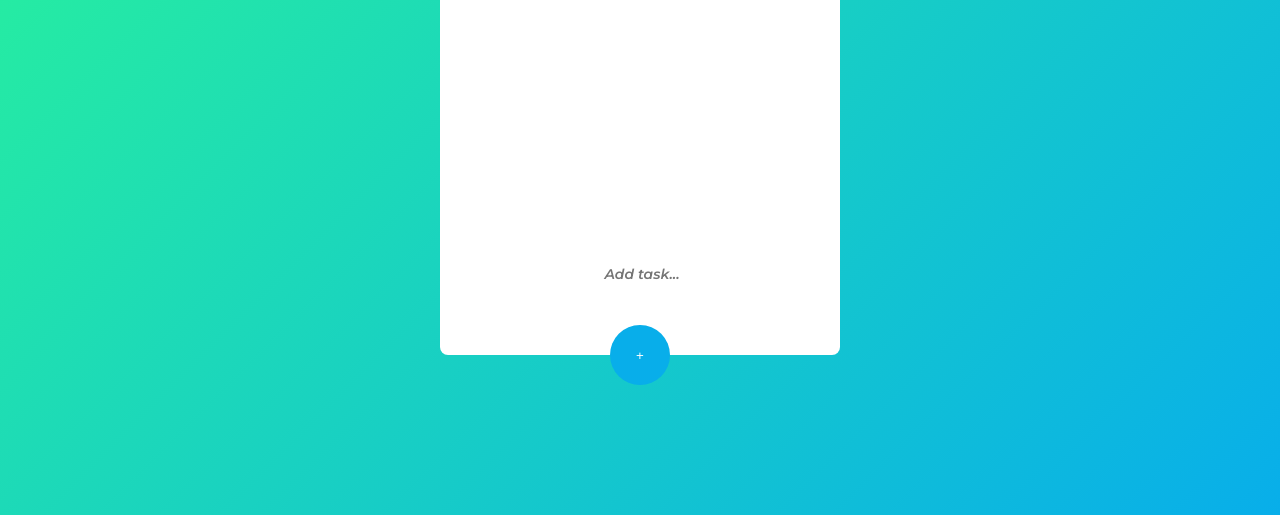
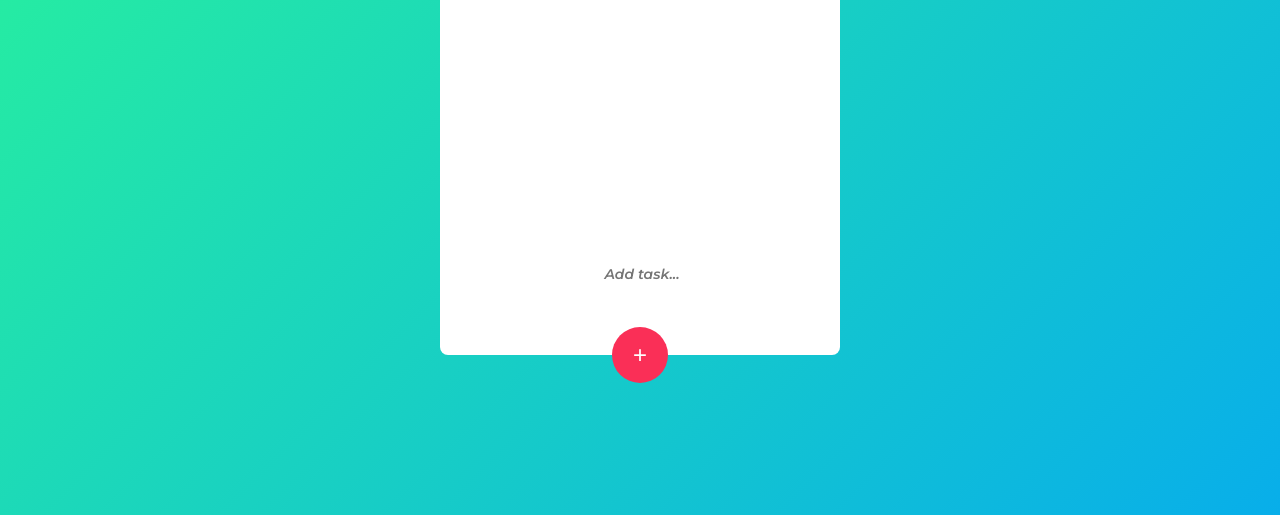
Before and after one commit to yuhanasy/simple-todo-app, a plain HTML site: page index.html in a window 1280 px wide. Shown: the part 285-800 px from the top of the page. Drawn offline with nearby package versions, Linux system fonts and the light colour scheme.

Commit message:
fix add button animation

```diff
--- a/main.css
+++ b/main.css
@@ -70,8 +70,6 @@ ul li button.close {
   padding: 0;
 }
 
-
-
 .app-container {
   width: 320px;
   height: 460px;
@@ -97,10 +95,10 @@ ul li button.close {
 
 #add-task {
   color: #fff;
-  font-size: 36;
-  width: 60px;
-  height: 60px;
-  background: #08AEEA;
+  font-size: 24px;
+  width: 56px;
+  height: 56px;
+  background: #fa2f57;
   border: none;
   border-radius: 100px;
   position: absolute;
@@ -108,4 +106,16 @@ ul li button.close {
   left: 50%;
   transform: translate(-50%, 50%);
   outline: none;
+  transition: .05s linear;
 }
+
+#add-task:hover {
+  width: 60px;
+  height: 60px;
+}
+
+#add-task:active {
+  width: 50px;
+  height: 50px;
+  background: #ec1a44;
+}
```
